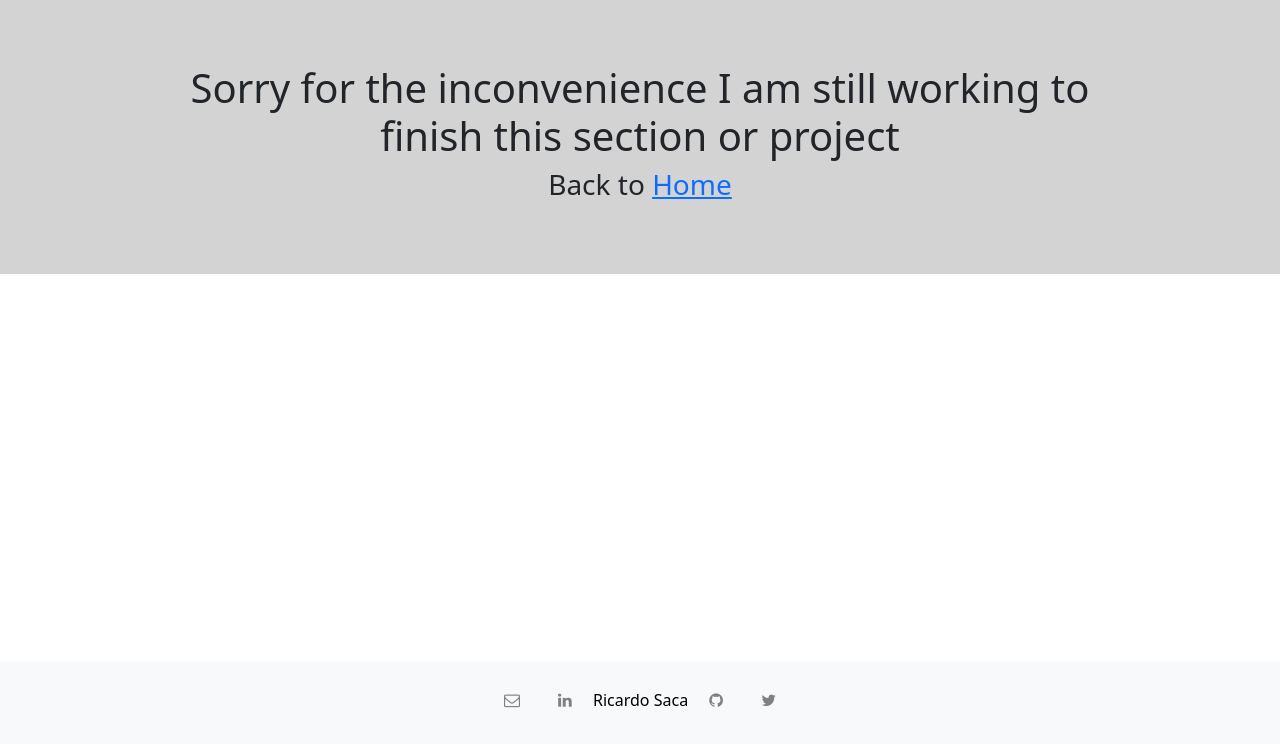
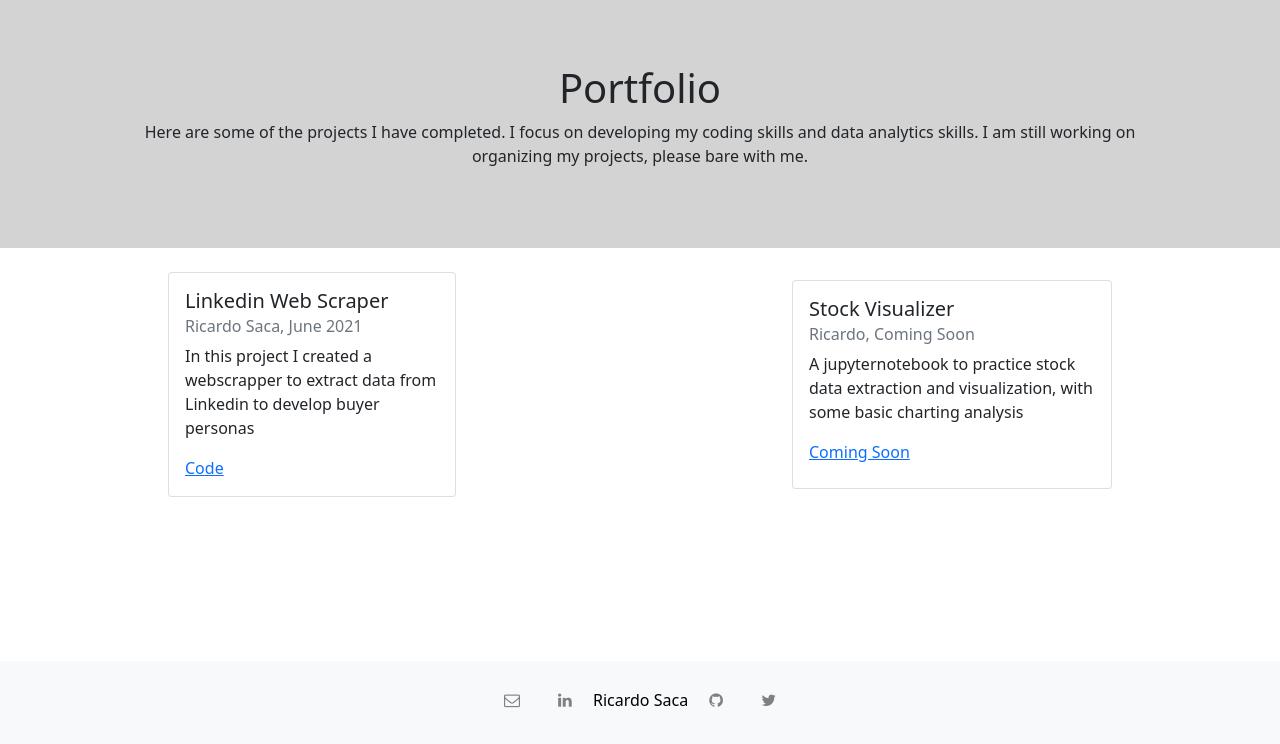
Before and after one commit to RicardoSaca/website, a Flask app: page /portfolio in a window 1280 px wide. Shown: the part 56-800 px from the top of the page. Run offline with Flask 2, Linux system fonts and the light colour scheme.

Commit message:
Added base for portfolio page

```diff
--- a/app.py
+++ b/app.py
@@ -75,7 +75,7 @@ def contact():
 
 @app.route('/portfolio')
 def portfolio():
-    return render_template("comingsoon.html")
+    return render_template("portfolio.html")
 
 @app.route('/bookshelf')
 def bookshelf():
--- a/templates/portfolio.html
+++ b/templates/portfolio.html
@@ -3,10 +3,47 @@
 {% block title %} Portfolio {% endblock %}
 
 {% block content %}
-<div class="content">
-
-    <h1>My Portfolio page</h1>
-
+<div class="row justify-content-center bio">
+    <div class="col-11 text-center my-auto">
+        <span class="align-middle">
+            <h1>Portfolio</h1>
+            <p>
+                Here are some of the projects I have completed.
+                I focus on developing my coding skills and data analytics skills.
+                I am still working on organizing my projects, please bare with me.
+            </p>
+        </span>
+    </div>
 </div>
 
+<div class="d-flex flex-row align-content-between flex-wrap justify-content-around mt-4">
+    <div class="card" style="width: 18rem;">
+        <div class="card-body">
+            <h5 class="card-title">Linkedin Web Scraper</h5>
+            <h6 class="card-subtitle mb-2 text-muted">Ricardo Saca, June 2021</h6>
+            <p class="card-text">In this project I created a webscrapper to extract data from Linkedin to develop buyer personas</p>
+            <a href="https://github.com/RicardoSaca/scraper" target="_blank" class="card-link">Code</a>
+        </div>
+    </div>
+    <div class="card my-2" style="width: 20rem;">
+        <div class="card-body">
+            <h5 class="card-title">Stock Visualizer</h5>
+            <h6 class="card-subtitle mb-2 text-muted">Ricardo, Coming Soon</h6>
+            <p class="card-text">A jupyternotebook to practice stock data extraction and visualization, with some basic charting analysis</p>
+            <a href="{{ url_for('comingsoon')}}" class="card-link">Coming Soon</a>
+        </div>
+    </div>
+    <!-- Format for card -->
+    <!-- <div class="card" style="width: 18rem;">
+        <div class="card-body">
+            <h5 class="card-title">Card title</h5>
+            <h6 class="card-subtitle mb-2 text-muted">Card subtitle</h6>
+            <p class="card-text">Some quick example text to build on the card title and make up the bulk of the card's content.</p>
+            <a href="#" class="card-link">Card link</a>
+            <a href="#" class="card-link">Another link</a>
+        </div>
+    </div> -->
+</div>
+
+
 {% endblock %}
```
Also changed, not shown: templates/home.html (+17 -11 lines).
